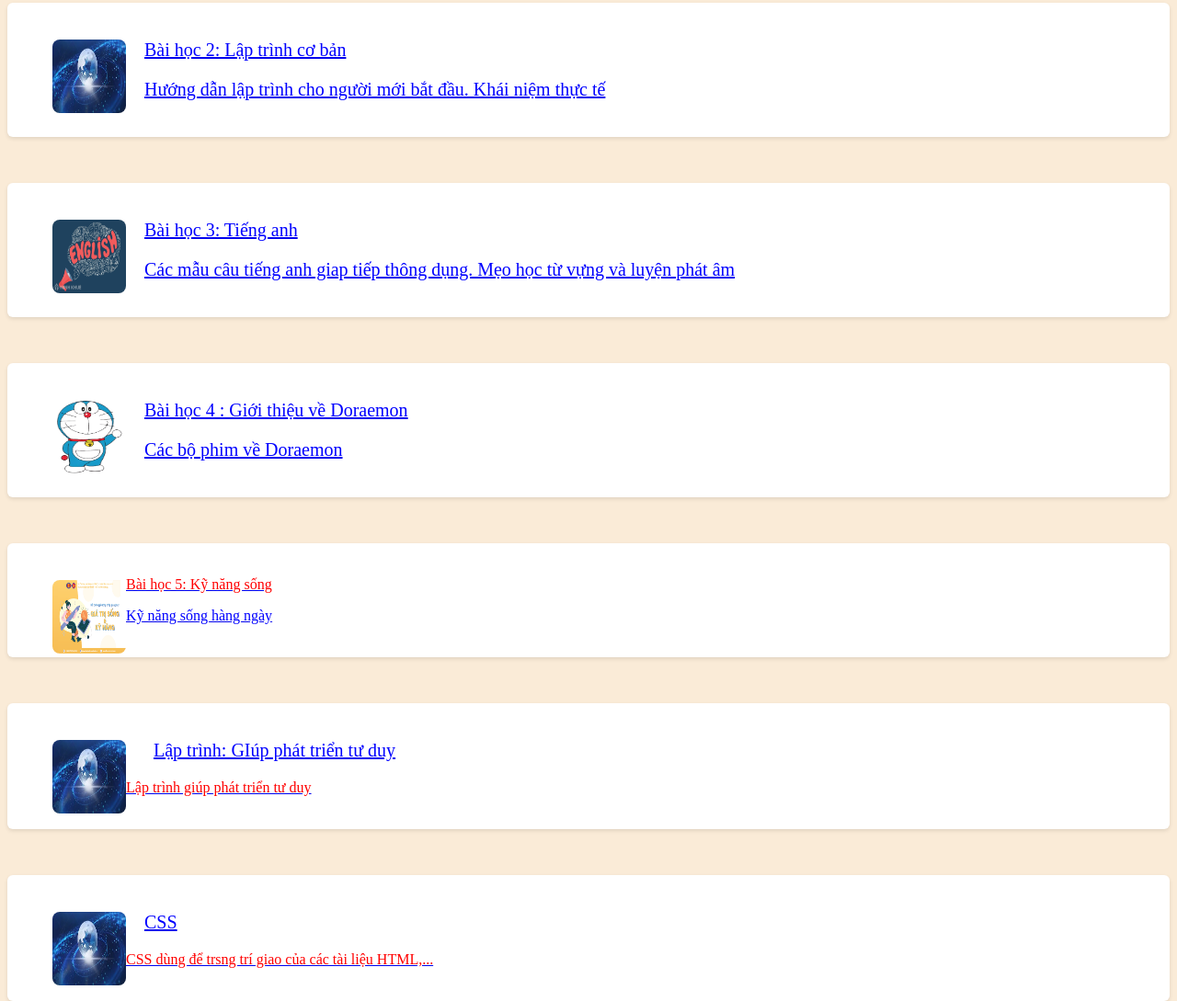
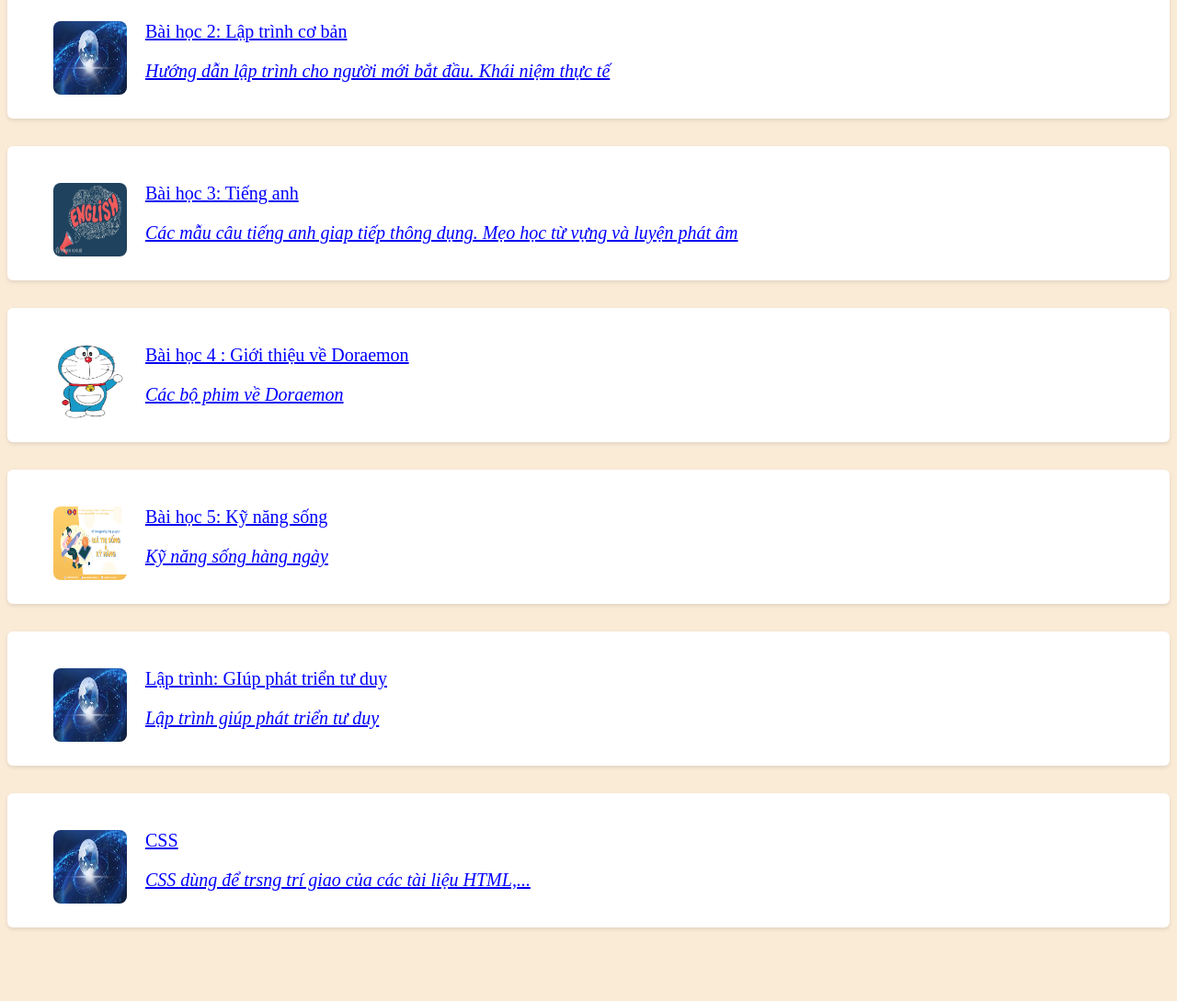
Before and after one commit to dangvanminhnhat192013/raptor, a plain HTML site: page lessons/index.html in a window 1280 px wide. Shown: the part 444-1533 px from the top of the page at 92% size. After the commit the page ends 1483 px from the top, so only its background shows below. Drawn offline with Linux system fonts and the light colour scheme.

Commit message:
cssandhtml

```diff
--- a/lessons/index.html
+++ b/lessons/index.html
@@ -29,68 +29,68 @@
         </nav>
     </header>
     <p class="nhung-bai-hoc">Những bài học của Nhật</p>
-    <p class="noi-dung">Dưới đây là bài học mình muốn chia sẻ với mọi người. Hãy click vào để xem chi tiết và học tập
+    <p class="noi-dung-web">Dưới đây là bài học mình muốn chia sẻ với mọi người. Hãy click vào để xem chi tiết và học tập
     </p>
     <a href="../lessons/toan.html">
-    <div class="bai-hoc-1-hover">
-        <img src="../images/pngtree-flat-blackboard-hand-drawn-education-math-formula-background-picture-image_1457833.jpg" class="toan-1"/>
+    <div class="bai-hoc-hover">
+        <img src="../images/pngtree-flat-blackboard-hand-drawn-education-math-formula-background-picture-image_1457833.jpg" class="anh"/>
         <div class="tieu-de-noi-dung">
-            <p class="tieu-de-toan">Bài học 1: Toán học</p>
-            <p class="noi-dung-toan-">Những bài toán</p>
+            <p class="tieu-de">Bài học 1: Toán học</p>
+            <p class="noi-dung">Những bài toán</p>
         </div>
     </div>
     </a>
     <a href="../lessons/laptrinh.html">
-    <div class="bai-hoc-2-hover">
-        <img src="../images/OIP.webp" class="anh-tin"/>
-    <div class="tieu-de-noi-dung-2">
-        <p class="tieu-de-tin">Bài học 2: Lập trình cơ bản</p>
-        <p class="noi-dung-tin">Hướng dẫn lập trình cho người mới bắt đầu. Khái niệm thực tế</p>
+    <div class="bai-hoc-hover">
+        <img src="../images/OIP.webp" class="anh"/>
+    <div class="tieu-de-noi-dung">
+        <p class="tieu-de">Bài học 2: Lập trình cơ bản</p>
+        <p class="noi-dung">Hướng dẫn lập trình cho người mới bắt đầu. Khái niệm thực tế</p>
     </div>
     </div>
     </a>
     <a href="../lessons/tienganh.html">
-    <div a class="bai-hoc-3-hover">
-        <img src="../images/chuyen-nganh-tieng-anh-la-gi-478805.jpg" class="anh-tieng-anh"/>
-        <div class="tieu-de-noi-dung-3">
-            <p class="tieu-de-tieng-anh">Bài học 3: Tiếng anh</p>
-            <p class="noi-dung-tieng-anh">Các mẫu câu tiếng anh giap tiếp thông dụng. Mẹo học từ vựng và luyện phát âm</p>
+    <div a class="bai-hoc-hover">
+        <img src="../images/chuyen-nganh-tieng-anh-la-gi-478805.jpg" class="anh"/>
+        <div class="tieu-de-noi-dung">
+            <p class="tieu-de">Bài học 3: Tiếng anh</p>
+            <p class="noi-dung">Các mẫu câu tiếng anh giap tiếp thông dụng. Mẹo học từ vựng và luyện phát âm</p>
         </div>
     </div>
     </a>
     <a href="../lessons/gioithieudoraemon.html">
-    <div class="Bai-hoc-4-hover">
-        <img src="../images/doraemon-no-background.png" class="anh-doraemon"/>
-        <div class="tieu-de-noi-dung-4">
-            <p class="tieu-de-doraemon">Bài học 4 : Giới thiệu về Doraemon</p>
-            <p class="noi-dung-doraemon">Các bộ phim về Doraemon</p>
+    <div class="bai-hoc-hover">
+        <img src="../images/doraemon-no-background.png" class="anh"/>
+        <div class="tieu-de-noi-dung">
+            <p class="tieu-de">Bài học 4 : Giới thiệu về Doraemon</p>
+            <p class="noi-dung">Các bộ phim về Doraemon</p>
         </div>
     </div>
 </a>
 <a href="../lessons/kynangsong.html">
-    <div class="bai-hoc-5-hover">
-        <img src="../images/Bao-1024x608.png" class="anh-ky-nang-song"/>
-    <div class="tieu-de-noi-dung-5">
-        <p class="tieu-de-ky-nang-song">Bài học 5: Kỹ năng sống</p>
-        <p class="noi-dung-ky-nang-song">Kỹ năng sống hàng ngày</p>
+    <div class="bai-hoc-hover">
+        <img src="../images/Bao-1024x608.png" class="anh"/>
+    <div class="tieu-de-noi-dung">
+        <p class="tieu-de">Bài học 5: Kỹ năng sống</p>
+        <p class="noi-dung">Kỹ năng sống hàng ngày</p>
     </div>
     </div>
     </a>
     <a href="../lessons/nhungbaihoclaptrinh.html">
-    <div class="bai-hoc-6-hover">
-        <img src="../images/OIP.webp" class="anh-laptrinh"/>
-    <div class="tieu-de-noi-dung-6">
-        <p class="tieu-de-laptrinh">Lập trình: GIúp phát triển tư duy</p>
-        <p class="noi-dung-laptrinh">Lập trình giúp phát triển tư duy</p>
+    <div class="bai-hoc-hover">
+        <img src="../images/OIP.webp" class="anh"/>
+    <div class="tieu-de-noi-dung">
+        <p class="tieu-de">Lập trình: GIúp phát triển tư duy</p>
+        <p class="noi-dung">Lập trình giúp phát triển tư duy</p>
     </div>
     </div>
-</a>
+     </a>
     <a href="../lessons/nhungbaihoccss.html">
-    <div class="bai-hoc-7-hover">
-        <img src="../images/OIP.webp" class="anh-css"/>
-    <div class="tieu-de-noi-dung-7">
-        <p class="tieu-de-css">CSS</p>
-        <p class="noi-dung-css">CSS dùng để trsng trí giao của các tài liệu HTML,...</p>
+    <div class="bai-hoc-hover">
+        <img src="../images/OIP.webp" class="anh"/>
+    <div class="tieu-de-noi-dung">
+        <p class="tieu-de">CSS</p>
+        <p class="noi-dung">CSS dùng để trsng trí giao của các tài liệu HTML,...</p>
     </div>
     </div>
 
--- a/styles/lessons.css
+++ b/styles/lessons.css
@@ -1,59 +1,68 @@
 body {
-background-color:antiquewhite;
+    background-color: antiquewhite;
     overflow-x: hidden;
 }
+
 .navbar {
     padding: 25px;
     background: linear-gradient(45deg, #ffa114, #ffd864, #fdf3c0);
-    position:relative;
+    position: relative;
 
 
 }
+
 .nav-container {
-    display:flex;
+    display: flex;
     flex-direction: row;
-    justify-content:space-around;
-    align-items:center;
+    justify-content: space-around;
+    align-items: center;
 
 }
+
 .nav-menu {
     display: flex;
     flex-direction: row;
     list-style: none;
     padding: 0px;
 }
+
 .nav-link {
     padding: 20px;
-    color:black;
+    color: black;
     text-decoration: none;
 }
+
 .nav-link:hover {
     color: lightblue;
     text-decoration: underline;
     box-shadow: 15px;
 }
+
 .logo {
-    color:rgb(77, 82, 131);
+    color: rgb(77, 82, 131);
     font-weight: 800;
-    font-size:32px;
+    font-size: 32px;
 }
+
 .nhung-bai-hoc {
     font-size: 30px;
-    color:red;
-    position:relative;
+    color: red;
+    position: relative;
     left: 70px;
     font-weight: bold;
 }
-.noi-dung {
+
+.noi-dung-web {
     font-size: 23px;
- position:relative;
- left: 70px;
+    position: relative;
+    left:70px;
 }
-.bai-hoc-1-hover {
+
+.bai-hoc-hover {
     font-size: 30px;
     position: relative;
     background: white;
-    color:blue;
+    color: blue;
     padding: 20px 50px;
     border: none;
     border-radius: 6px;
@@ -63,278 +72,42 @@ font-weight: bold;
     text-decoration: none;
     transition: background-color 0.3s ease, transform 0.2s ease, box-shadow 0.3s ease;
     box-shadow: 0 2px 4px rgba(0, 0, 0, 0.1);
-    display:flex;
+    display: flex;
+    margin-bottom: 30px;
 }
-.bai-hoc-1-hover:hover {
+
+.bai-hoc-hover:hover {
     background: white;
     transform: translateY(-15px);
     box-shadow: 0 4px 8px rgba(0, 0, 0, 0.2);
 
 }
 
-.toan-1 {
+.anh {
     width: 80px;
     height: 80px;
-    position:relative;
-    top:20px;
+    position: relative;
+    top: 20px;
     border-radius: 8px;
 }
+
 .tieu-de-noi-dung {
     font-size: 20px;
     position: relative;
-    left:20px;
+    left: 20px;
 
 
 }
-.tieu-de-toan:hover {
-    color:red;
+
+.tieu-de:hover {
+    color: red;
     text-decoration: none;
+}
 
-}
-.noi-dung-toan- {
+
+.noi-dung {
     font-style: italic;
     font-weight: none;
     text-decoration: none;
 
 }
-.bai-hoc-2-hover {
-    font-size: 30px;
-    position: relative;
-    background: white;
-    color:blue;
-    padding: 20px 49px;
-    border: none;
-    border-radius: 6px;
-    font-size: 16px;
-    font-weight: none;
-    cursor: pointer;
-    text-decoration: none;
-    transition: background-color 0.3s ease, transform 0.2s ease, box-shadow 0.3s ease;
-    box-shadow: 0 2px 4px rgba(0, 0, 0, 0.1);
-    display:flex;
-    top: 50px;
-}
-.bai-hoc-2-hover:hover {
-background: white;
-    transform: translateY(-15px);
-    box-shadow: 0 4px 8px rgba(0, 0, 0, 0.2);
-
-}
-.anh-tin {
-     width: 80px;
-    height: 80px;
-    position:relative;
-    top:20px;
-    border-radius: 8px;
-}
-.tieu-de-noi-dung-2 {
-       font-size: 20px;
-    position: relative;
-    left:20px;
-    color: blue;
-}
-.tieu-de.tin:hover {
-    color: red;
-}
-.bai-hoc-3-hover {
-    font-size: 30px;
-    position: relative;
-    background: white;
-    color:blue;
-    padding: 20px 49px;
-    border: none;
-    border-radius: 6px;
-    font-size: 16px;
-    font-weight: none;
-    cursor: pointer;
-    text-decoration: none;
-    transition: background-color 0.3s ease, transform 0.2s ease, box-shadow 0.3s ease;
-    box-shadow: 0 2px 4px rgba(0, 0, 0, 0.1);
-    display:flex;
-    top: 100px;
-}
-.bai-hoc-3-hover:hover {
-    background: white;
-    transform: translateY(-15px);
-    box-shadow: 0 4px 8px rgba(0, 0, 0, 0.2);
-}
-.anh-tieng-anh {
-    width: 80px;
-    height: 80px;
-    position:relative;
-    top:20px;
-    border-radius: 8px;
-}
-.tieu-de-noi-dung-3 {
-      font-size: 20px;
-    position: relative;
-    left:20px;
-    color: blue;
-
-}
-.tieu-de-tieng-anh:hover {
-    color:red;
-}
-.Bai-hoc-4-hover {
-    font-size: 30px;
-    position: relative;
-    background: white;
-    color:blue;
-    padding: 20px 49px;
-    border: none;
-    border-radius: 6px;
-    font-size: 16px;
-    font-weight: none;
-    cursor: pointer;
-    text-decoration: none;
-    transition: background-color 0.3s ease, transform 0.2s ease, box-shadow 0.3s ease;
-    box-shadow: 0 2px 4px rgba(0, 0, 0, 0.1);
-    display:flex;
-    top: 150px;
-}
-.Bai-hoc-4-hover:hover {
-
-background: white;
-    transform: translateY(-15px);
-    box-shadow: 0 4px 8px rgba(0, 0, 0, 0.2);
-}
-.anh-tieang-anh {
-        width: 80px;
-    height: 80px;
-    position:relative;
-    top:20px;
-    border-radius: 8px;
-}
-.tieu-de-noi-dung-4 {
-font-size: 20px;
-    position: relative;
-    left:20px;
-    color: blue;
-
-}
-.tieu-de-doraemon:hover {
-    color: red;
-}
-.anh-doraemon {
-            width: 80px;
-    height: 80px;
-    position:relative;
-    top:20px;
-    border-radius: 8px;
-}
-.bai-hoc-5-hover {
-     font-size: 30px;
-    position: relative;
-    background: white;
-    color:blue;
-    padding: 20px 49px;
-    border: none;
-    border-radius: 6px;
-    font-size: 16px;
-    font-weight: none;
-    cursor: pointer;
-    text-decoration: none;
-    transition: background-color 0.3s ease, transform 0.2s ease, box-shadow 0.3s ease;
-    box-shadow: 0 2px 4px rgba(0, 0, 0, 0.1);
-    display:flex;
-    top: 200px;
-}
-.bai-hoc-5-hover:hover {
-    background: white;
-    transform: translateY(-15px);
-    box-shadow: 0 4px 8px rgba(0, 0, 0, 0.2);
-}
-.anh-ky-nang-song {
-                width: 80px;
-    height: 80px;
-    position:relative;
-    top:20px;
-    border-radius: 8px;
-}
-.tieu-de-noi-dung {
-    font-size: 20px;
-    position: relative;
-    left:20px;
-    color: blue;
-}
-.tieu-de-ky-nang-song {
-    color: red;
-}
-.bai-hoc-6-hover {
-         font-size: 30px;
-    position: relative;
-    background: white;
-    color:blue;
-    padding: 20px 49px;
-    border: none;
-    border-radius: 6px;
-    font-size: 16px;
-    font-weight: none;
-    cursor: pointer;
-    text-decoration: none;
-    transition: background-color 0.3s ease, transform 0.2s ease, box-shadow 0.3s ease;
-    box-shadow: 0 2px 4px rgba(0, 0, 0, 0.1);
-    display:flex;
-    top: 250px;
-}
-.bai-hoc-6-hover:hover {
-     background: white;
-    transform: translateY(-15px);
-    box-shadow: 0 4px 8px rgba(0, 0, 0, 0.2);
-
-}
-.anh-laptrinh {
-                    width: 80px;
-    height: 80px;
-    position:relative;
-    top:20px;
-    border-radius: 8px;
-
-}
-.tieu-de-laptrinh {
-       font-size: 20px;
-    position: relative;
-    left:30px;
-    color: blue;
-}
-.noi-dung-laptrinh {
-    color:red;
-}
-.bai-hoc-7-hover {
-        font-size: 30px;
-    position: relative;
-    background: white;
-    color:blue;
-    padding: 20px 49px;
-    border: none;
-    border-radius: 6px;
-    font-size: 16px;
-    font-weight: none;
-    cursor: pointer;
-    text-decoration: none;
-    transition: background-color 0.3s ease, transform 0.2s ease, box-shadow 0.3s ease;
-    box-shadow: 0 2px 4px rgba(0, 0, 0, 0.1);
-    display:flex;
-    top: 300px;
-}
-.bai-hoc-7-hover:hover {
-     background: white;
-    transform: translateY(-15px);
-    box-shadow: 0 4px 8px rgba(0, 0, 0, 0.2);
-}
-.anh-css {
-                        width: 80px;
-    height: 80px;
-    position:relative;
-    top:20px;
-    border-radius: 8px;
-}
-.tieu-de-css {
-         font-size: 20px;
-    position: relative;
-    left:20px;
-    color: blue;
-}
-.noi-dung-css {
- color: red;
-}
```
Lines whose indentation alone changed are shown as unchanged.
